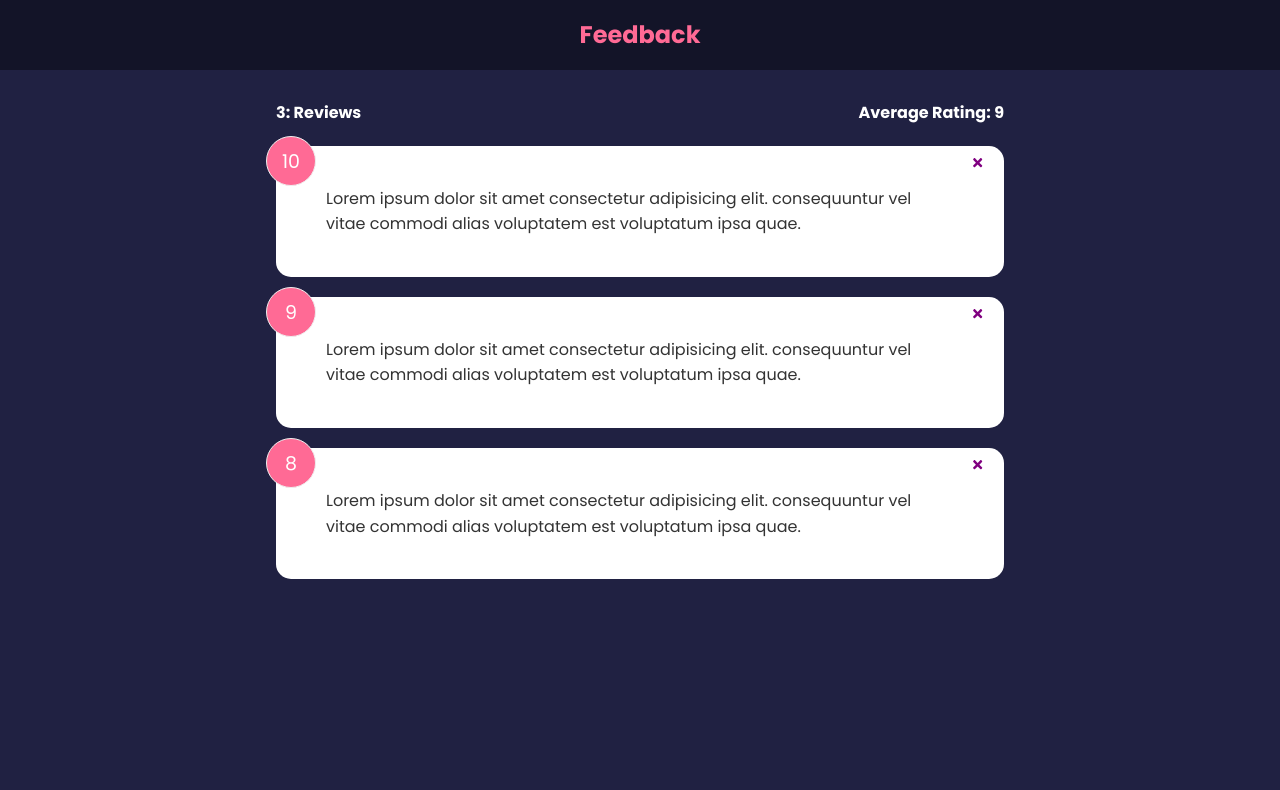
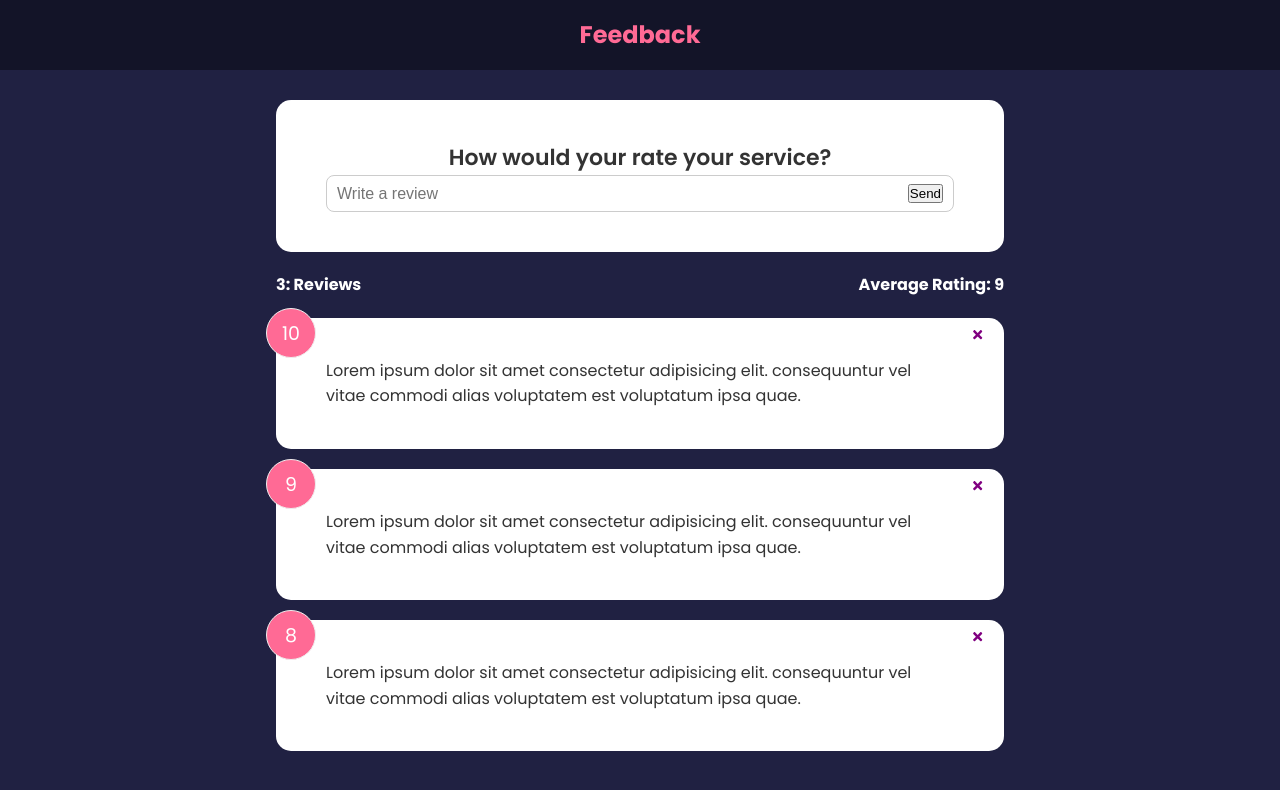
Before and after one commit to dimlutine/feedback, a React (Create React App) app: page / in a window 1280 px wide. Shown: the top 790 px of the page. Built offline with nearby package versions, Linux system fonts and the light colour scheme; the HTML template or start-up script is replaced by a standard one.

Commit message:
add FeedbackForm

```diff
--- a/src/App.js
+++ b/src/App.js
@@ -3,6 +3,7 @@
 import FeedbackData from './data/FeedbackData';
 import FeedbackList from './components/FeedbackList';
 import FeedbackStats from './components/FeedbackStats';
+import FeedbackForm from './components/FeedbackForm';
 
 function App() {
   const [feedback, setFeedback] = useState(FeedbackData);
@@ -15,6 +16,7 @@
     <>
       <Header />
       <div className='container'>
+        <FeedbackForm />
         <FeedbackStats feedback={feedback} />
         <FeedbackList feedback={feedback} handleDelete={deleteFeedback} />
       </div>
--- /dev/null
+++ b/src/components/FeedbackForm.jsx
@@ -0,0 +1,24 @@
+import Card from "./shared/Card"
+import { useState } from 'react';
+
+function FeedbackForm() {
+    const[text, setText] = useState('')
+    const handleTextChange = (e) => {
+        setText(e.target.value)
+    }
+  return (
+
+        <Card>
+            <form action="">
+                <h2>How would your rate your service?</h2>
+                {/* @todo - rating select componenet */}
+                <div className="input-group">
+                    <input onChange={handleTextChange} type="text" value={text} placeholder='Write a review' />
+                    <button type="submit" >Send</button>
+                </div>
+            </form>
+        </Card>
+
+  )
+}
+export default FeedbackForm
```
